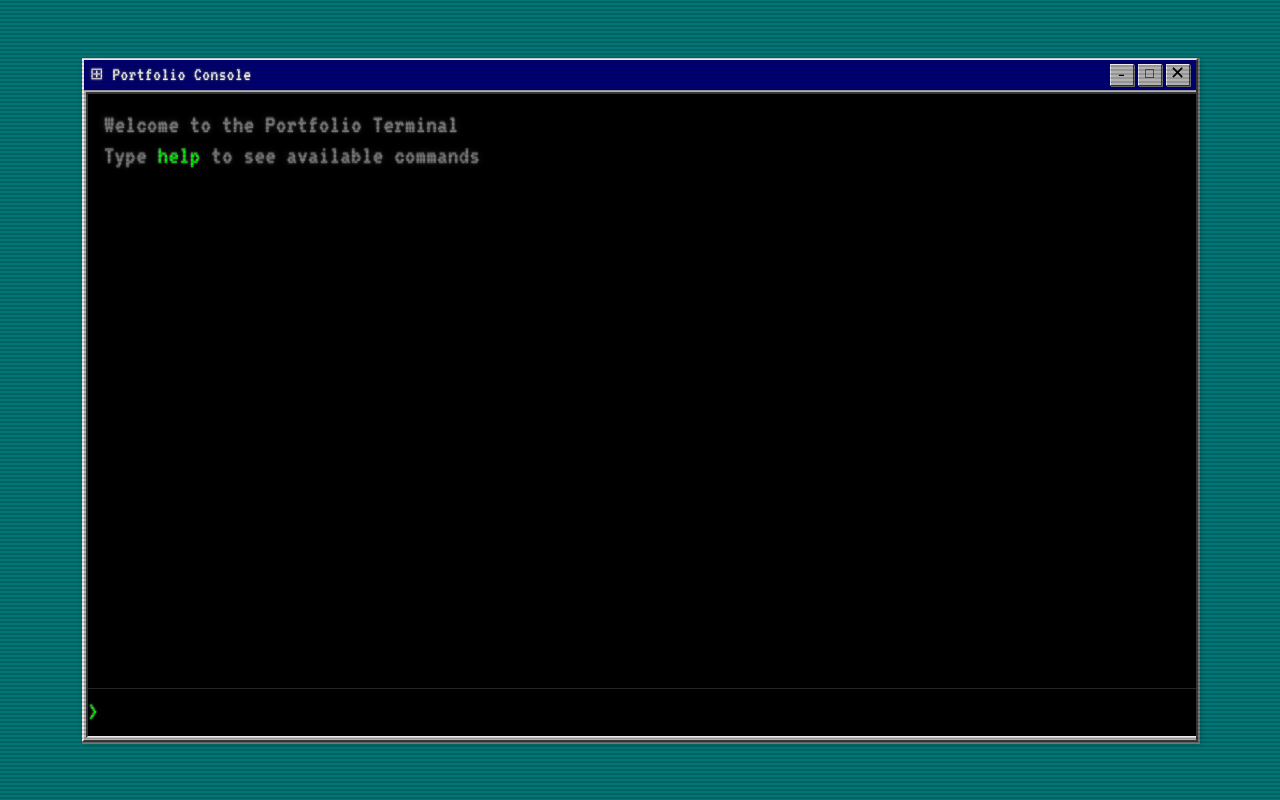
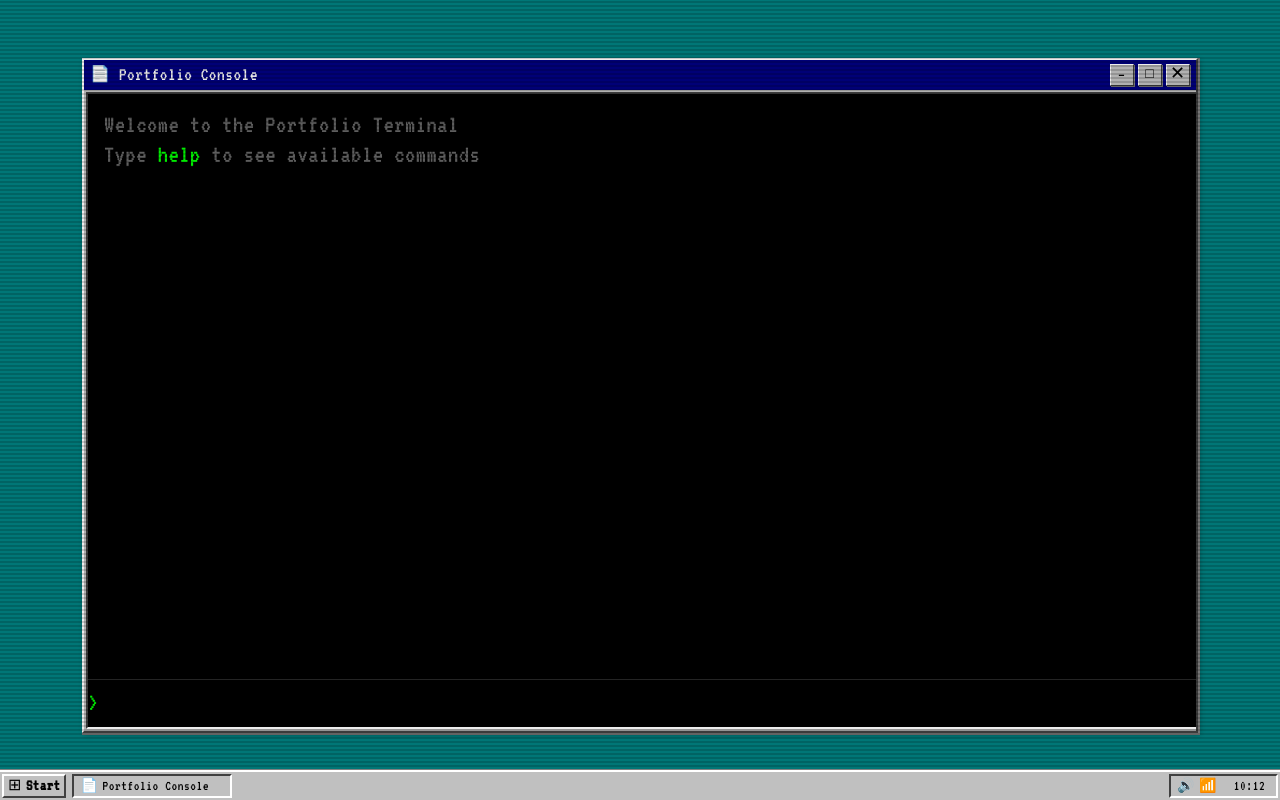
Before and after one commit to amelitoalcuitas/portfolio_v2, a Next.js app: page / in a window 1280 px wide. Built offline with nearby package versions, Linux system fonts and the light colour scheme.

Commit message:
added taskbar

```diff
--- a/src/app/globals.css
+++ b/src/app/globals.css
@@ -35,10 +35,11 @@ body {
   line-height: 1.2;
   letter-spacing: 0.02em;
   color: var(--foreground);
-  text-shadow: 0 0 1ex rgba(51, 51, 51, 1), 0 0 2px rgba(255, 255, 255, 0.8);
   margin: 0;
   padding: 0;
   overflow: hidden; /* Prevent body scrolling */
+  display: flex;
+  flex-direction: column;
 }
 
 .overlay {
@@ -77,12 +78,18 @@ body {
   35%, 100% { background-position: 0 100vh; }
 }
 
+.desktop-container {
+  display: flex;
+  flex-direction: column;
+  height: 100vh;
+  width: 100%;
+  overflow: hidden;
+}
+
 .terminal {
   box-sizing: inherit;
-  position: absolute;
-  height: 100%;
+  flex: 1;
   width: 100%;
-  max-width: 100%;
   display: flex;
   flex-direction: column;
   overflow: hidden;
@@ -102,7 +109,8 @@ body {
   justify-content: center;
   align-items: center;
   background-color: #008080; /* Classic Windows 95 teal background */
-  padding: 20px;
+  padding: 20px 20px 0 20px; /* Remove bottom padding to make room for taskbar */
+  flex: 1; /* Take up available space */
 }
 
 .output {
@@ -312,6 +320,110 @@ h3 {
   overflow: hidden;
 }
 
+/* Windows 95 Taskbar styles */
+.win95-taskbar {
+  height: 30px;
+  background-color: var(--win95-bg);
+  border-top: 2px solid var(--win95-border-light);
+  box-shadow: 0 -1px 0 var(--win95-border-dark); /* Add subtle shadow for 3D effect */
+  color: #000;
+  display: flex;
+  align-items: center;
+  padding: 0 2px;
+  z-index: 1000;
+}
+
+.win95-taskbar-start {
+  margin-right: 6px;
+}
+
+.win95-start-button {
+  height: 24px;
+  display: flex;
+  align-items: center;
+  padding: 0 4px;
+  background-color: var(--win95-button-face);
+  border: 2px solid;
+  border-color: var(--win95-border-light) var(--win95-border-darker) var(--win95-border-darker) var(--win95-border-light);
+  font-family: inherit;
+  font-size: 1rem;
+  cursor: default;
+}
+
+.win95-start-logo {
+  margin-right: 4px;
+  font-size: 16px;
+}
+
+.win95-start-text {
+  font-weight: bold;
+}
+
+.win95-taskbar-items {
+  flex: 1;
+  display: flex;
+  align-items: center;
+}
+
+.win95-taskbar-item {
+  height: 24px;
+  display: flex;
+  align-items: center;
+  padding: 0 6px;
+  margin-right: 2px;
+  background-color: var(--win95-button-face);
+  border: 2px solid;
+  border-color: var(--win95-border-light) var(--win95-border-darker) var(--win95-border-darker) var(--win95-border-light);
+  font-family: inherit;
+  font-size: 0.9rem;
+  cursor: default;
+  min-width: 160px;
+  max-width: 200px;
+}
+
+.win95-taskbar-item-active {
+  border-color: var(--win95-border-darker) var(--win95-border-light) var(--win95-border-light) var(--win95-border-darker);
+  background-color: var(--win95-bg);
+}
+
+.win95-taskbar-item-icon {
+  margin-right: 4px;
+  font-size: 14px;
+}
+
+.win95-taskbar-item-text {
+  white-space: nowrap;
+  overflow: hidden;
+  text-overflow: ellipsis;
+}
+
+.win95-taskbar-tray {
+  display: flex;
+  align-items: center;
+  height: 24px;
+  border: 2px solid;
+  border-color: var(--win95-border-darker) var(--win95-border-light) var(--win95-border-light) var(--win95-border-darker);
+  padding: 0 4px;
+  margin-left: 6px;
+}
+
+.win95-tray-icons {
+  display: flex;
+  align-items: center;
+  margin-right: 8px;
+}
+
+.win95-tray-icon {
+  margin: 0 2px;
+  font-size: 14px;
+}
+
+.win95-taskbar-clock {
+  font-size: 0.9rem;
+  min-width: 45px;
+  text-align: center;
+}
+
 .win95-title-bar {
   background-color: var(--win95-title-bg);
   color: var(--win95-title-text);
--- a/src/app/layout.tsx
+++ b/src/app/layout.tsx
@@ -1,6 +1,7 @@
 import "./globals.css";
 import type { Metadata } from "next";
 import { VT323 } from "next/font/google";
+import Taskbar from "@/components/Taskbar";
 
 const vt323 = VT323({
   weight: "400",
@@ -23,7 +24,10 @@ export default function RootLayout({
     <html lang="en">
       <body className={vt323.variable}>
         <div className="overlay"></div>
-        <div className="terminal">{children}</div>
+        <div className="desktop-container">
+          <div className="terminal">{children}</div>
+          <Taskbar />
+        </div>
       </body>
     </html>
   );
--- /dev/null
+++ b/src/components/Taskbar.tsx
@@ -0,0 +1,50 @@
+"use client";
+
+import { useState, useEffect } from "react";
+
+export default function Taskbar() {
+  const [currentTime, setCurrentTime] = useState<string>("");
+
+  // Update the time every second
+  useEffect(() => {
+    const updateTime = () => {
+      const now = new Date();
+      const hours = now.getHours().toString().padStart(2, "0");
+      const minutes = now.getMinutes().toString().padStart(2, "0");
+      setCurrentTime(`${hours}:${minutes}`);
+    };
+
+    // Update time immediately
+    updateTime();
+
+    // Set up interval to update time every minute
+    const intervalId = setInterval(updateTime, 60000);
+
+    // Clean up interval on unmount
+    return () => clearInterval(intervalId);
+  }, []);
+
+  return (
+    <div className="win95-taskbar">
+      <div className="win95-taskbar-start">
+        <button className="win95-start-button">
+          <span className="win95-start-logo">⊞</span>
+          <span className="win95-start-text">Start</span>
+        </button>
+      </div>
+      <div className="win95-taskbar-items">
+        <button className="win95-taskbar-item win95-taskbar-item-active">
+          <span className="win95-taskbar-item-icon">📄</span>
+          <span className="win95-taskbar-item-text">Portfolio Console</span>
+        </button>
+      </div>
+      <div className="win95-taskbar-tray">
+        <div className="win95-tray-icons">
+          <span className="win95-tray-icon">🔊</span>
+          <span className="win95-tray-icon">📶</span>
+        </div>
+        <div className="win95-taskbar-clock">{currentTime}</div>
+      </div>
+    </div>
+  );
+}
--- a/src/components/TitleBar.tsx
+++ b/src/components/TitleBar.tsx
@@ -8,7 +8,7 @@ export default function TitleBar({ title }: TitleBarProps) {
   return (
     <div className="win95-title-bar">
       <div className="win95-title-content">
-        <span className="win95-logo">⊞</span>
+        <span className="win95-logo">📄</span>
         <div className="win95-title-text">{title}</div>
       </div>
       <div className="win95-title-buttons">
```
